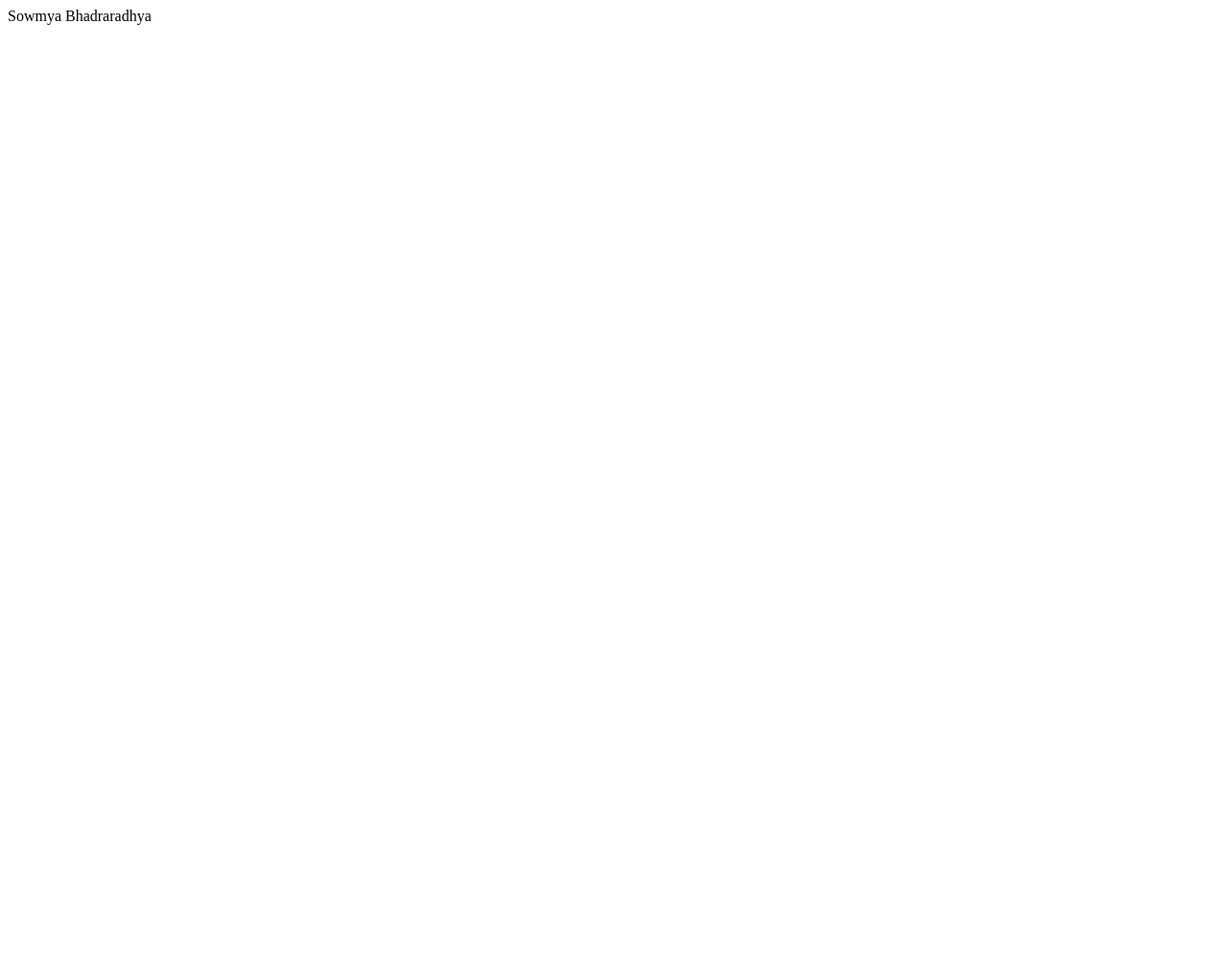
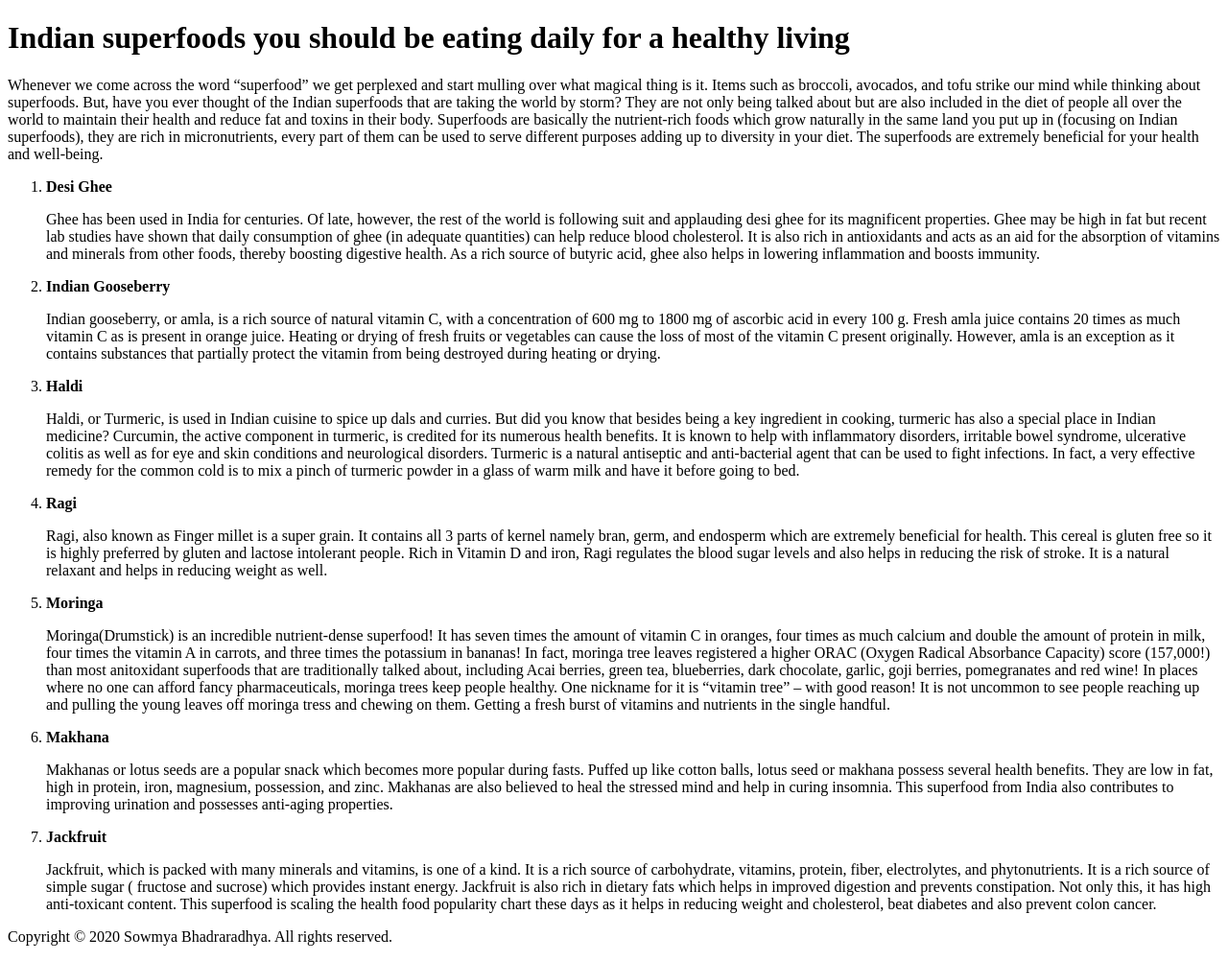
Before and after one commit to SowmyaB15/html-me-something, a plain HTML site: page index.html in a window 1280 px wide. Shown: the whole page at 96% size. Before the commit the page ends 800 px from the top, so only its background shows below. Drawn offline with Linux system fonts and the light colour scheme.

Commit message:
Included images subfolder and modified html to add contents

```diff
--- a/index.html
+++ b/index.html
@@ -1 +1,62 @@
-<p> Sowmya Bhadraradhya </p>
+<!DOCTYPE html>
+
+<html>
+   <head>
+      <title>Sowmya's article on Indian superfoods</title>
+   </head>
+  <body>
+   <header>
+   <h1 class ="header">Indian superfoods you should be eating daily for a healthy living</h1>
+   <p> Whenever we come across the word “superfood” we get perplexed and start mulling over what magical thing is it. Items such as broccoli, avocados, and tofu strike our mind
+       while thinking about superfoods. But, have you ever thought of the Indian superfoods that are taking the world by storm? They are not only being talked about but are also
+       included in the diet of people all over the world to maintain their health and reduce fat and toxins in their body.
+       Superfoods are basically the nutrient-rich foods which grow naturally in the same land you put up in (focusing on Indian superfoods), they are rich in micronutrients,
+       every part of them can be used to serve different purposes adding up to diversity in your diet. The superfoods are extremely beneficial for your health and well-being.</p>
+   </header>
+   <main>
+   <article>
+    <ol>
+      <li><b>Desi Ghee</b></li>
+	<p>Ghee has been used in India for centuries. Of late, however, the rest of the world is following suit and applauding desi ghee for its magnificent properties.
+	   Ghee may be high in fat but recent lab studies have shown that daily consumption of ghee (in adequate quantities) can help reduce blood cholesterol.
+	   It is also rich in antioxidants and acts as an aid for the absorption of vitamins and minerals from other foods, thereby boosting digestive health.
+	   As a rich source of butyric acid, ghee also helps in lowering inflammation and boosts immunity.</p>
+      <li><b>Indian Gooseberry</b></li>
+	<p>Indian gooseberry, or amla, is a rich source of natural vitamin C, with a concentration of 600 mg to 1800 mg of ascorbic acid in every 100 g.
+	   Fresh amla juice contains 20 times as much vitamin C as is present in orange juice. Heating or drying of fresh fruits or vegetables can cause
+	   the loss of most of the vitamin C present originally. However, amla is an exception as it contains substances that partially protect the vitamin
+	   from being destroyed during heating or drying.</p>
+      <li><b>Haldi</b></li>
+	<p>Haldi, or Turmeric, is used in Indian cuisine to spice up dals and curries. But did you know that besides being a key ingredient in cooking, turmeric has also
+	   a special place in Indian medicine? Curcumin, the active component in turmeric, is credited for its numerous health benefits. It is known to help with
+	   inflammatory disorders, irritable bowel syndrome, ulcerative colitis as well as for eye and skin conditions and neurological disorders. Turmeric is a
+	   natural antiseptic and anti-bacterial agent that can be used to fight infections. In fact, a very effective remedy for the common cold is to mix a pinch
+	   of turmeric powder in a glass of warm milk and have it before going to bed.</p>
+      <li><b>Ragi</b></li>
+	<p>Ragi, also known as Finger millet is a super grain. It contains all 3 parts of kernel namely bran, germ, and endosperm which are extremely beneficial for health.
+	   This cereal is gluten free so it is highly preferred by gluten and lactose intolerant people. Rich in Vitamin D and iron, Ragi regulates the blood sugar levels and
+	   also helps in reducing the risk of stroke. It is a natural relaxant and helps in reducing weight as well.</p>
+      <li><b>Moringa</b></li>
+	<p>Moringa(Drumstick) is an incredible nutrient-dense superfood! It has seven times the amount of vitamin C in oranges, four times as much calcium and double the amount of protein in milk,
+	   four times the vitamin A in carrots, and three times the potassium in bananas! In fact, moringa tree leaves registered a higher ORAC (Oxygen Radical Absorbance Capacity)
+	   score (157,000!) than most anitoxidant superfoods that are traditionally talked about, including Acai berries, green tea, blueberries, dark chocolate, garlic, goji berries,
+	   pomegranates and red wine! In places where no one can afford fancy pharmaceuticals, moringa trees keep people healthy. One nickname for it is “vitamin tree” – with good reason!
+	   It is not uncommon to see people reaching up and pulling the young leaves off moringa tress and chewing on them. Getting a fresh burst of vitamins and nutrients in the single
+	   handful.</p>
+      <li><b>Makhana</b></li>
+	<p>Makhanas or lotus seeds are a popular snack which becomes more popular during fasts. Puffed up like cotton balls, lotus seed or makhana possess several health benefits.
+	   They are low in fat, high in protein, iron, magnesium, possession, and zinc. Makhanas are also believed to heal the stressed mind and help in curing insomnia. This superfood
+	   from India also contributes to improving urination and possesses anti-aging properties.</p>
+      <li><b>Jackfruit</b></li>
+	<p>Jackfruit, which is packed with many minerals and vitamins, is one of a kind. It is a rich source of carbohydrate, vitamins, protein, fiber, electrolytes, and phytonutrients.
+	   It is a rich source of simple sugar ( fructose and sucrose) which provides instant energy. Jackfruit is also rich in dietary fats which helps in improved digestion and prevents
+	   constipation. Not only this, it has high anti-toxicant content. This superfood is scaling the health food popularity chart these days as it helps in reducing weight and
+	   cholesterol, beat diabetes and also prevent colon cancer.</p>
+    </ol>
+    </article>
+    </main>
+    <footer>
+     <p>Copyright &copy; 2020 Sowmya Bhadraradhya. All rights reserved.</p>
+    </footer>
+  </body>
+</html>
```
Also changed, not shown: images/amla.jpg (added), images/ghee.jpg (added), images/jackfruit.jpg (added), images/makhana.jpg (added), images/morings.jpg (added), images/ragi.jpg (added), images/turmeric.jpg (added).
